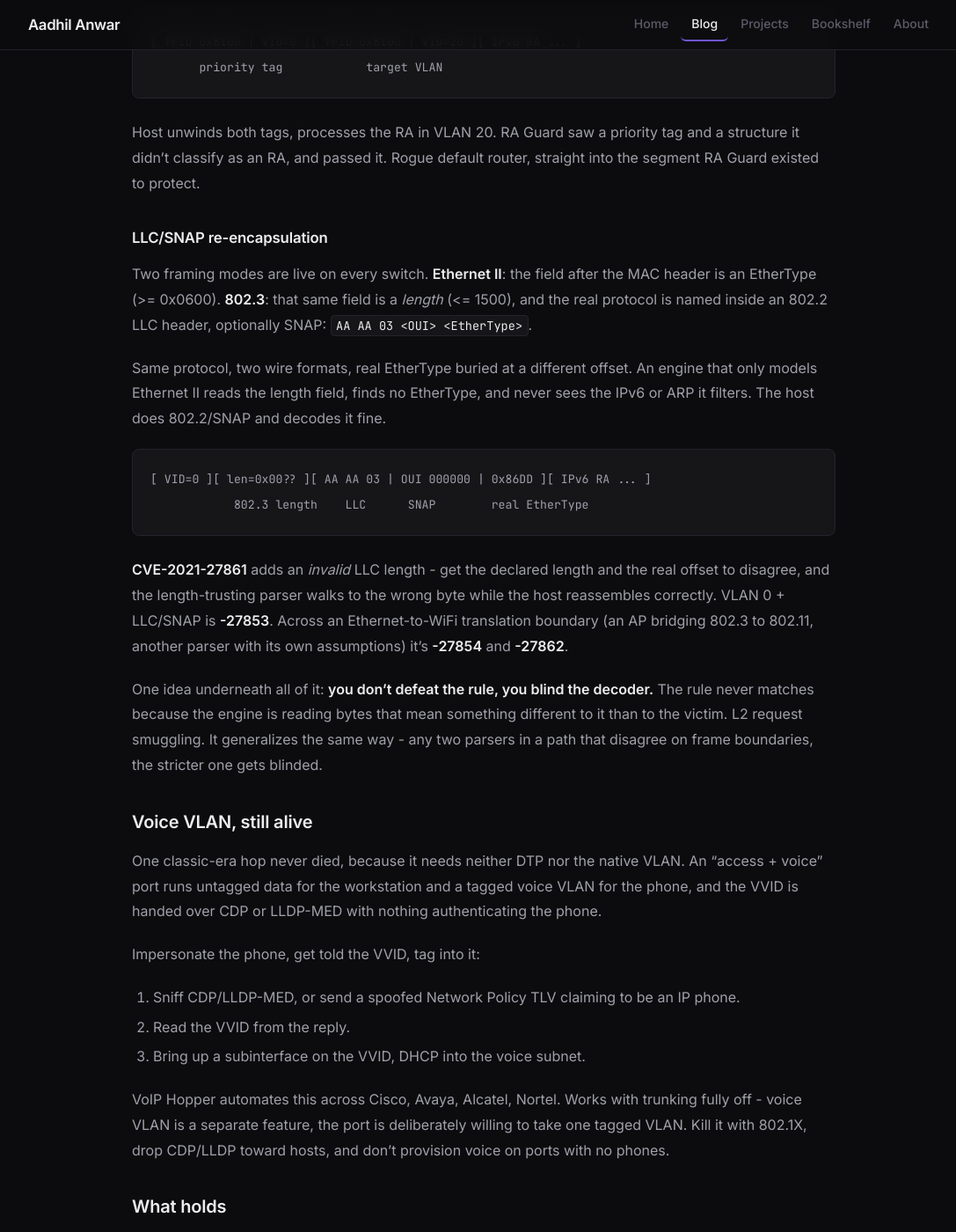
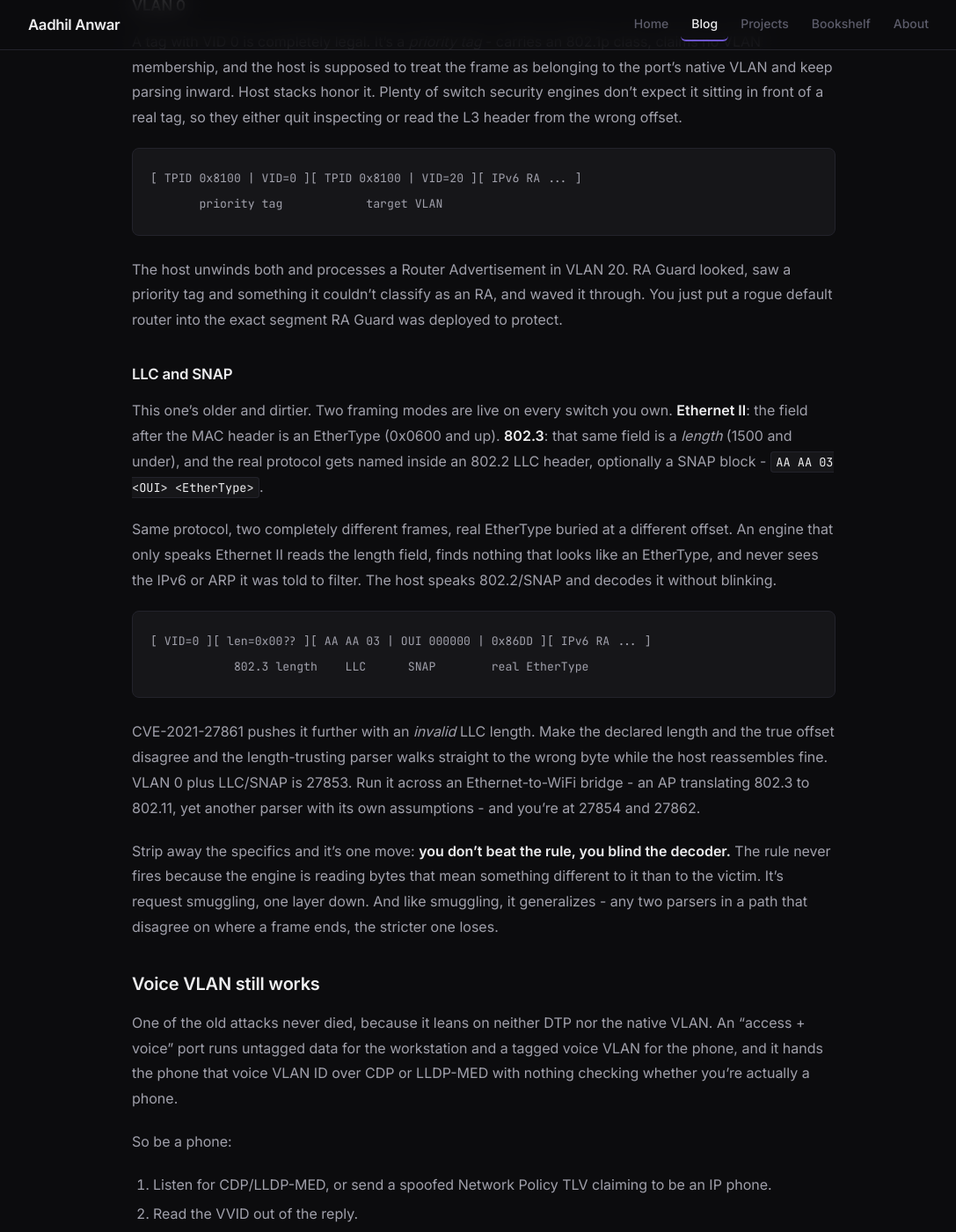
Before and after one commit to aadhil-anwer/port-new, a Jekyll site: the page built from _posts/2026-10-07-vlan-hopping-past-the-textbook.md, in a window 1280 px wide and 1400 px high, scrolled down 2223 px. Shown: the whole window at 88% size, without its empty margins (90-1177 px from the left). Built offline with Jekyll 4.4.1, drawn with Linux system fonts in a browser that asks for light colours; some of the changed text lies outside the part shown.

Commit message:
rewrite infrasec posts in first-person voice, drop reference lists
Co-Authored-By: Claude Opus 4.8 <noreply@anthropic.com>

````diff
--- a/_posts/2026-10-07-vlan-hopping-past-the-textbook.md
+++ b/_posts/2026-10-07-vlan-hopping-past-the-textbook.md
@@ -1,16 +1,18 @@
 ---
 title: "VLAN Hopping Past the Textbook: Parser Confusion at Layer 2"
-description: "Switch spoofing and double tagging are the boring ones. The VLAN hops that still work bypass DAI, RA Guard, and DHCP snooping by making the switch and the host parse the same frame differently."
+description: "Switch spoofing and double tagging are the boring ones. The VLAN hops that still work bypass DAI, RA Guard, and DHCP snooping by making the switch and the host disagree about the same frame."
 date: 2026-10-07
 tags: [infrasec, network-security, layer2, vlan, 802.1Q]
 type: blog
 ---
 
-Everyone cites switch spoofing and double tagging. Both are 20 years old, both die to one line of config, and both attack *forwarding* logic. The hops that still land attack *parsing* logic - the gap between how a switch's security engine reads a frame and how the destination NIC reads the same frame. When those disagree, DAI, DHCP snooping, RA Guard, and IP Source Guard all pass traffic they were deployed to drop.
+Every VLAN hopping writeup stops at the same two attacks, and both have been dead for a decade if you spent ten seconds on the config. Switch spoofing dies to one command. Double tagging dies to another. People memorize them for the exam and move on believing VLANs are a boundary.
+
+They're not. The hops that still land don't touch forwarding at all. They break the parser.
 
 ## The tag
 
-One 4-byte structure drives every attack here. The 802.1Q tag, inserted after the source MAC:
+Everything here is a fight over one 4-byte structure, so start there. The 802.1Q tag sits right after the source MAC:
 
 ```
  6 bytes   6 bytes    4 bytes          2 bytes
@@ -24,11 +26,11 @@ One 4-byte structure drives every attack here. The 802.1Q tag, inserted after th
                           | PCP | DEI |  VID (12 bits)  |
 ```
 
-**TPID** (0x8100 for 802.1Q, 0x88a8 for QinQ) tells a parser a tag follows. **VID** is the 12-bit VLAN. Nothing in the tag says *how many tags follow* - a parser keeps reading as long as it sees a TPID it knows, and where it stops is an implementation choice. That choice is the attack surface.
+**TPID** says "a tag follows" - 0x8100 for 802.1Q, 0x88a8 for QinQ. **VID** is the 12-bit VLAN. Here's the part that matters: nothing in the tag says how many tags come after it. A parser keeps reading as long as it keeps seeing a TPID it recognizes, and *where it decides to stop is an implementation choice, not a rule.* That one gap is the whole attack surface.
 
-## The two you already know
+## The two everyone cites
 
-**Switch spoofing** abuses DTP. A port on `dynamic auto` negotiates a trunk if you ask. Send DTP, become a trunk, receive every VLAN:
+**Switch spoofing.** A port left on `dynamic auto` will form a trunk if you ask it to. Send DTP, become a trunk, get every VLAN:
 
 ```bash
 modprobe 8021q
@@ -36,77 +38,73 @@ ip link add link eth0 name eth0.20 type vlan id 20
 ip addr add 10.0.20.66/24 dev eth0.20 && ip link set eth0.20 up
 ```
 
-Killed by `switchport mode access` + `nonegotiate`.
+Gone the second someone types `switchport mode access` and `switchport nonegotiate`.
 
-**Double tagging** abuses the native VLAN, which crosses a trunk untagged. If your access VLAN equals the trunk native, stack two tags:
+**Double tagging.** Native VLAN crosses a trunk untagged. If your access VLAN is the trunk's native, you stack two tags and let the first switch peel one off for you:
 
 ```
-Send:        [ outer VID=1 ][ inner VID=20 ][ IP ... ]
+You send:    [ outer VID=1 ][ inner VID=20 ][ IP ... ]
 Switch A:    native VLAN 1 egresses untagged -> strips outer tag
 On trunk:    [ inner VID=20 ][ IP ... ]
 Switch B:    delivers to VLAN 20
 ```
 
-Strictly one-way - no return tag path, so it's injection, not a session. Killed by a dedicated unused native VLAN, or `vlan dot1q tag native`.
+One direction only. There's no tag path back, so it's injection, never a session. Gone the moment the native VLAN is a dedicated unused ID, or `vlan dot1q tag native` is set.
 
-Both are table stakes. If that were the whole attack surface, VLAN hopping would be solved. It isn't.
+If this were the whole story we could stop. It isn't, because both of these are *forwarding* tricks. The interesting bugs are in *parsing*.
 
-## The real class: parser differential
+## Where it actually breaks
 
-Etienne Champetier reported this in 2021 as **VU#855201** - **CVE-2021-27853/27854/27861/27862**, confirmed on Cisco, Arista, and Juniper. Not really a product bug. A design flaw in how L2 inspection was ever supposed to work.
+Etienne Champetier dropped this one in 2021 - **VU#855201**, four CVEs (27853, 27854, 27861, 27862), confirmed on Cisco, Arista and Juniper. Calling it a product bug undersells it. It's a flaw in the whole idea of inspecting L2 for security.
 
-DAI, RA Guard, IP Source Guard, DHCP snooping all do the same thing: parse the frame, find the L3 header, read a field, decide to drop. Sound only if the switch parses the frame **exactly** how the host will. Make them disagree and the switch inspects the wrong bytes while the host acts on bytes that were never inspected. Two primitives force the disagreement.
+Think about what DAI, RA Guard, IP Source Guard and DHCP snooping actually do. Each one parses the frame, finds the L3 header, reads a field, and decides to drop. That's only sound if the switch parses the frame **exactly the way the destination host will.** The second they disagree, the switch inspects one set of bytes while the host acts on another, and the "security control" is inspecting a frame that was never on the wire.
 
-### VLAN 0 tags
+Two cheap ways to force that disagreement.
 
-A VID-0 tag is legal. Per 802.1Q it's a *priority tag* - carries PCP, asserts no VLAN membership, host treats the frame as the port's native VLAN and keeps parsing inward. The host stack honors it. Plenty of switch security engines don't expect it stacked ahead of a real tag and either stop inspecting or mis-locate the L3 header.
+### VLAN 0
+
+A tag with VID 0 is completely legal. It's a *priority tag* - carries an 802.1p class, claims no VLAN membership, and the host is supposed to treat the frame as belonging to the port's native VLAN and keep parsing inward. Host stacks honor it. Plenty of switch security engines don't expect it sitting in front of a real tag, so they either quit inspecting or read the L3 header from the wrong offset.
 
 ```
 [ TPID 0x8100 | VID=0 ][ TPID 0x8100 | VID=20 ][ IPv6 RA ... ]
        priority tag            target VLAN
 ```
 
-Host unwinds both tags, processes the RA in VLAN 20. RA Guard saw a priority tag and a structure it didn't classify as an RA, and passed it. Rogue default router, straight into the segment RA Guard existed to protect.
+The host unwinds both and processes a Router Advertisement in VLAN 20. RA Guard looked, saw a priority tag and something it couldn't classify as an RA, and waved it through. You just put a rogue default router into the exact segment RA Guard was deployed to protect.
 
-### LLC/SNAP re-encapsulation
+### LLC and SNAP
 
-Two framing modes are live on every switch. **Ethernet II**: the field after the MAC header is an EtherType (>= 0x0600). **802.3**: that same field is a *length* (<= 1500), and the real protocol is named inside an 802.2 LLC header, optionally SNAP: `AA AA 03 <OUI> <EtherType>`.
+This one's older and dirtier. Two framing modes are live on every switch you own. **Ethernet II**: the field after the MAC header is an EtherType (0x0600 and up). **802.3**: that same field is a *length* (1500 and under), and the real protocol gets named inside an 802.2 LLC header, optionally a SNAP block - `AA AA 03 <OUI> <EtherType>`.
 
-Same protocol, two wire formats, real EtherType buried at a different offset. An engine that only models Ethernet II reads the length field, finds no EtherType, and never sees the IPv6 or ARP it filters. The host does 802.2/SNAP and decodes it fine.
+Same protocol, two completely different frames, real EtherType buried at a different offset. An engine that only speaks Ethernet II reads the length field, finds nothing that looks like an EtherType, and never sees the IPv6 or ARP it was told to filter. The host speaks 802.2/SNAP and decodes it without blinking.
 
 ```
 [ VID=0 ][ len=0x00?? ][ AA AA 03 | OUI 000000 | 0x86DD ][ IPv6 RA ... ]
             802.3 length    LLC      SNAP        real EtherType
 ```
 
-**CVE-2021-27861** adds an *invalid* LLC length - get the declared length and the real offset to disagree, and the length-trusting parser walks to the wrong byte while the host reassembles correctly. VLAN 0 + LLC/SNAP is **-27853**. Across an Ethernet-to-WiFi translation boundary (an AP bridging 802.3 to 802.11, another parser with its own assumptions) it's **-27854** and **-27862**.
+CVE-2021-27861 pushes it further with an *invalid* LLC length. Make the declared length and the true offset disagree and the length-trusting parser walks straight to the wrong byte while the host reassembles fine. VLAN 0 plus LLC/SNAP is 27853. Run it across an Ethernet-to-WiFi bridge - an AP translating 802.3 to 802.11, yet another parser with its own assumptions - and you're at 27854 and 27862.
 
-One idea underneath all of it: **you don't defeat the rule, you blind the decoder.** The rule never matches because the engine is reading bytes that mean something different to it than to the victim. L2 request smuggling. It generalizes the same way - any two parsers in a path that disagree on frame boundaries, the stricter one gets blinded.
+Strip away the specifics and it's one move: **you don't beat the rule, you blind the decoder.** The rule never fires because the engine is reading bytes that mean something different to it than to the victim. It's request smuggling, one layer down. And like smuggling, it generalizes - any two parsers in a path that disagree on where a frame ends, the stricter one loses.
 
-## Voice VLAN, still alive
+## Voice VLAN still works
 
-One classic-era hop never died, because it needs neither DTP nor the native VLAN. An "access + voice" port runs untagged data for the workstation and a tagged voice VLAN for the phone, and the VVID is handed over CDP or LLDP-MED with nothing authenticating the phone.
+One of the old attacks never died, because it leans on neither DTP nor the native VLAN. An "access + voice" port runs untagged data for the workstation and a tagged voice VLAN for the phone, and it hands the phone that voice VLAN ID over CDP or LLDP-MED with nothing checking whether you're actually a phone.
 
-Impersonate the phone, get told the VVID, tag into it:
+So be a phone:
 
-1. Sniff CDP/LLDP-MED, or send a spoofed Network Policy TLV claiming to be an IP phone.
-2. Read the VVID from the reply.
-3. Bring up a subinterface on the VVID, DHCP into the voice subnet.
+1. Listen for CDP/LLDP-MED, or send a spoofed Network Policy TLV claiming to be an IP phone.
+2. Read the VVID out of the reply.
+3. Bring up a subinterface on the VVID and DHCP into the voice subnet.
 
-VoIP Hopper automates this across Cisco, Avaya, Alcatel, Nortel. Works with trunking fully off - voice VLAN is a separate feature, the port is deliberately willing to take one tagged VLAN. Kill it with 802.1X, drop CDP/LLDP toward hosts, and don't provision voice on ports with no phones.
+VoIP Hopper does all of this for Cisco, Avaya, Alcatel and Nortel. Trunking can be off - the voice VLAN is a separate feature, and the port is *built* to accept one tagged VLAN. Shut it down with 802.1X, kill CDP/LLDP toward hosts, and don't hand a voice VLAN to ports that have no phone on them.
 
-## What holds
+## What actually holds
 
-- **Forwarding-era (spoofing, double tagging):** `access` + `nonegotiate`, dedicated native VLAN, `vlan dot1q tag native`.
-- **Parser-era (VLAN 0 / LLC / SNAP):** patch per VU#855201. Not configurable away - it's a decoder fix. Where patching lags, push auth down to 802.1X/MACsec so an unauthenticated port's frame never reaches the segment.
-- **Voice VLAN:** 802.1X, no discovery protocols toward endpoints.
+The old attacks need config. The new ones need patches.
 
-DAI, RA Guard, and DHCP snooping aren't access controls. They're parsers with an opinion, inspecting the frame they think is on the wire. The frame on the wire is whatever the host's decoder accepts, and that set is bigger than what the switch models. Stacked tags, VID 0, and LLC/SNAP are just the three cheapest ways to split the two. Treat L2 inspection as hardening, never a boundary.
+- **Forwarding tricks:** `access` + `nonegotiate`, a dedicated native VLAN, `vlan dot1q tag native`. Table stakes, assume they're already done.
+- **Parser tricks:** patch for VU#855201. You can't config a decoder bug away. Where patching lags, stop trusting adjacency - push auth down to 802.1X/MACsec so an unauthenticated port's frame never reaches the segment in the first place.
+- **Voice VLAN:** 802.1X and no discovery protocols facing endpoints.
 
-## Sources
-
-- [VU#855201 - L2 network security controls can be bypassed using VLAN 0 stacking and/or 802.3 headers](https://www.kb.cert.org/vuls/id/855201)
-- [Cisco Security Advisory: Vulnerabilities in Layer 2 Network Security Controls (VU855201)](https://sec.cloudapps.cisco.com/security/center/content/CiscoSecurityAdvisory/cisco-sa-VU855201-J3z8CKTX)
-- [CVE-2021-27853](https://www.cvedetails.com/cve/CVE-2021-27853/), [CVE-2021-27861](https://www.cvedetails.com/cve/CVE-2021-27861/), [CVE-2021-27854](https://cve.report/CVE-2021-27854)
-- [IEEE 802.1ad (QinQ)](https://en.wikipedia.org/wiki/IEEE_802.1ad)
-- [VoIP Hopper](https://voiphopper.sourceforge.net/features.html), [CDP spoofing](https://en.wikipedia.org/wiki/CDP_spoofing)
+The thing worth keeping: DAI, RA Guard and DHCP snooping are not access controls. They're parsers with an opinion, inspecting the frame they *think* is on the wire. The frame that's actually on the wire is whatever the host's decoder will accept, and that set is always bigger than what your switch models. Stacked tags, VID 0 and LLC/SNAP are just the three cheapest ways to pry the two apart. Treat L2 inspection as hardening. Never as a wall.
````
Also changed, not shown: _posts/2026-10-07-vni-hopping-overlay-is-the-perimeter.md (+21 -27 lines).
